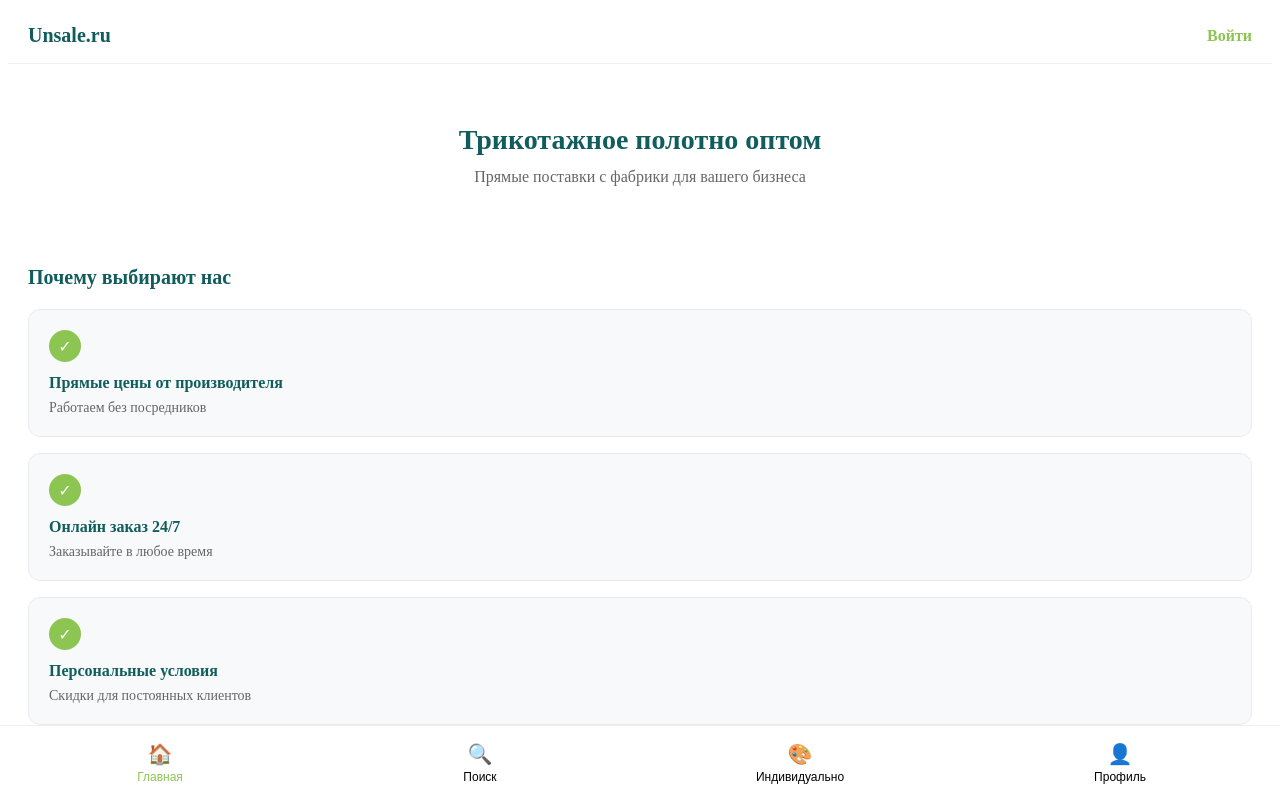
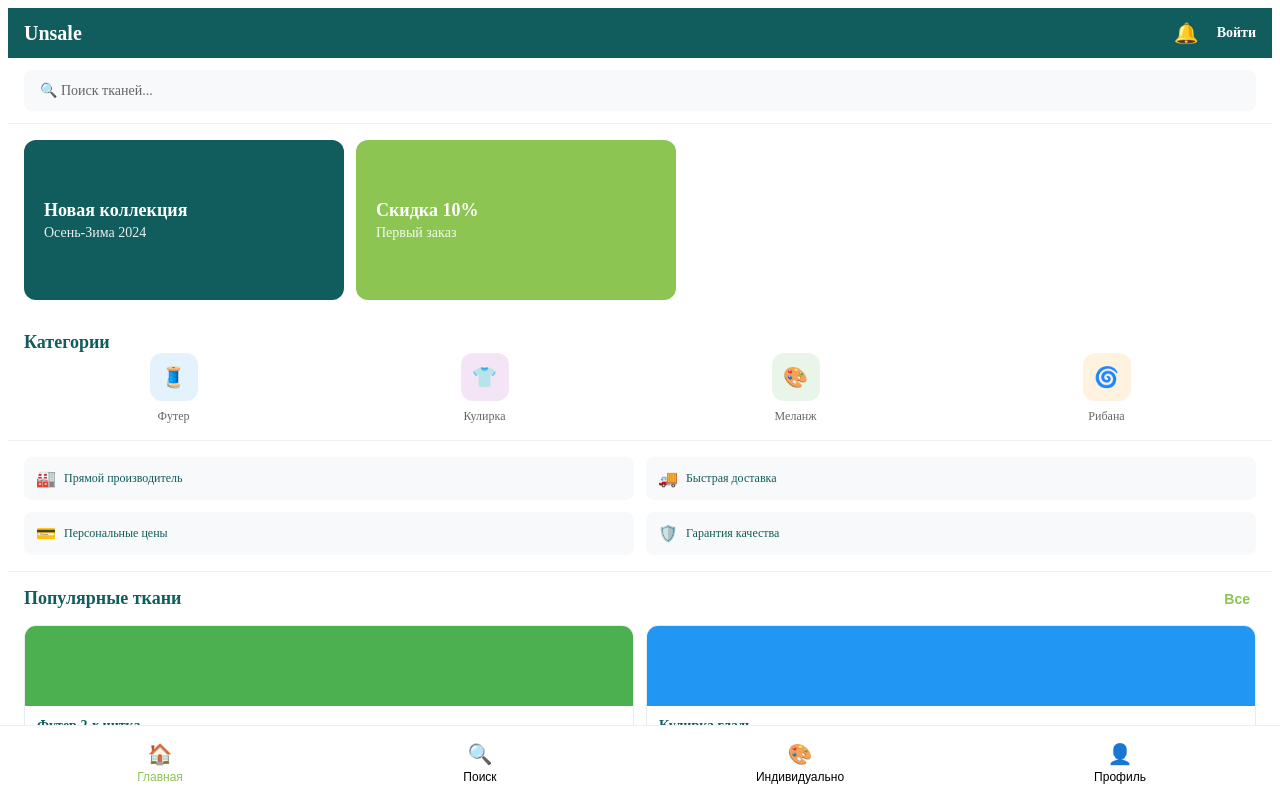
Before and after one commit to Ismail99991/unsale_mvp, a Next.js app in the folder apps/web/: page / in a window 1280 px wide. Shown: the top 798 px of the page. Built offline with nearby package versions, Linux system fonts and the light colour scheme.

Commit message:
Update index.js

```diff
--- a/apps/web/pages/index.js
+++ b/apps/web/pages/index.js
@@ -4,62 +4,96 @@ import { useState } from 'react'
 export default function Home() {
   const [activeTab, setActiveTab] = useState('home')
 
-  // Моковые данные товаров для демонстрации
-  const featuredProducts = [
-    { id: 1, name: 'Футер 2-х нитка', price: '$3.20', composition: '100% хлопок' },
-    { id: 2, name: 'Кулирка гладь', price: '$2.80', composition: '100% хлопок' },
-    { id: 3, name: 'Меланж серый', price: '$3.75', composition: '90% хлопок, 10% полиэстер' },
-    { id: 4, name: 'Рибана 1x1', price: '$3.10', composition: '95% хлопок, 5% эластан' }
+  // Баннеры/акции
+  const banners = [
+    { id: 1, title: 'Новая коллекция', subtitle: 'Осень-Зима 2024', color: '#115c5c' },
+    { id: 2, title: 'Скидка 10%', subtitle: 'Первый заказ', color: '#8cc552' }
   ]
 
+  // Быстрые категории
+  const categories = [
+    { id: 1, name: 'Футер', icon: '🧵', color: '#e3f2fd' },
+    { id: 2, name: 'Кулирка', icon: '👕', color: '#f3e5f5' },
+    { id: 3, name: 'Меланж', icon: '🎨', color: '#e8f5e8' },
+    { id: 4, name: 'Рибана', icon: '🌀', color: '#fff3e0' }
+  ]
+
+  // Популярные товары
+  const featuredProducts = [
+    { id: 1, name: 'Футер 2-х нитка', price: '$3.20', color: '#4CAF50' },
+    { id: 2, name: 'Кулирка гладь', price: '$2.80', color: '#2196F3' },
+    { id: 3, name: 'Меланж серый', price: '$3.75', color: '#9E9E9E' },
+    { id: 4, name: 'Рибана 1x1', price: '$3.10', color: '#FF9800' }
+  ]
+
+  // Компактные преимущества
   const advantages = [
-    {
-      title: 'Прямые цены от производителя',
-      description: 'Работаем без посредников'
-    },
-    {
-      title: 'Онлайн заказ 24/7',
-      description: 'Заказывайте в любое время'
-    },
-    {
-      title: 'Персональные условия',
-      description: 'Скидки для постоянных клиентов'
-    },
-    {
-      title: 'Собственная логистика',
-      description: 'Быстрая доставка по всей России'
-    }
+    { icon: '🏭', text: 'Прямой производитель' },
+    { icon: '🚚', text: 'Быстрая доставка' },
+    { icon: '💳', text: 'Персональные цены' },
+    { icon: '🛡️', text: 'Гарантия качества' }
   ]
 
   return (
     <div style={styles.container}>
       {/* Шапка */}
       <header style={styles.header}>
-        <h1 style={styles.logo}>Unsale.ru</h1>
-        <Link href="/auth" style={styles.loginButton}>
-          Войти
-        </Link>
+        <h1 style={styles.logo}>Unsale</h1>
+        <div style={styles.headerActions}>
+          <button style={styles.iconButton}>🔔</button>
+          <Link href="/auth" style={styles.loginButton}>
+            Войти
+          </Link>
+        </div>
       </header>
+
+      {/* Поисковая строка */}
+      <div style={styles.searchBar}>
+        <div style={styles.searchInput}>
+          🔍 Поиск тканей...
+        </div>
+      </div>
 
       {/* Основной контент */}
       <main style={styles.main}>
         {activeTab === 'home' && (
           <>
-            {/* Герой-секция */}
-            <section style={styles.hero}>
-              <h2 style={styles.heroTitle}>Трикотажное полотно оптом</h2>
-              <p style={styles.heroSubtitle}>Прямые поставки с фабрики для вашего бизнеса</p>
+            {/* Баннеры */}
+            <section style={styles.bannersSection}>
+              <div style={styles.bannersContainer}>
+                {banners.map(banner => (
+                  <div key={banner.id} style={{...styles.banner, backgroundColor: banner.color}}>
+                    <div style={styles.bannerContent}>
+                      <h3 style={styles.bannerTitle}>{banner.title}</h3>
+                      <p style={styles.bannerSubtitle}>{banner.subtitle}</p>
+                    </div>
+                  </div>
+                ))}
+              </div>
             </section>
 
-            {/* Преимущества */}
+            {/* Быстрые категории */}
             <section style={styles.section}>
-              <h3 style={styles.sectionTitle}>Почему выбирают нас</h3>
+              <h2 style={styles.sectionTitle}>Категории</h2>
+              <div style={styles.categoriesGrid}>
+                {categories.map(category => (
+                  <div key={category.id} style={styles.categoryCard}>
+                    <div style={{...styles.categoryIcon, backgroundColor: category.color}}>
+                      {category.icon}
+                    </div>
+                    <span style={styles.categoryName}>{category.name}</span>
+                  </div>
+                ))}
+              </div>
+            </section>
+
+            {/* Компактные преимущества */}
+            <section style={styles.section}>
               <div style={styles.advantagesGrid}>
                 {advantages.map((advantage, index) => (
-                  <div key={index} style={styles.advantageCard}>
-                    <div style={styles.advantageIcon}>✓</div>
-                    <h4 style={styles.advantageTitle}>{advantage.title}</h4>
-                    <p style={styles.advantageDesc}>{advantage.description}</p>
+                  <div key={index} style={styles.advantageItem}>
+                    <div style={styles.advantageIcon}>{advantage.icon}</div>
+                    <span style={styles.advantageText}>{advantage.text}</span>
                   </div>
                 ))}
               </div>
@@ -67,14 +101,18 @@ export default function Home() {
 
             {/* Популярные товары */}
             <section style={styles.section}>
-              <h3 style={styles.sectionTitle}>Популярные ткани</h3>
+              <div style={styles.sectionHeader}>
+                <h2 style={styles.sectionTitle}>Популярные ткани</h2>
+                <button style={styles.seeAllButton}>Все</button>
+              </div>
               <div style={styles.productsGrid}>
                 {featuredProducts.map(product => (
                   <div key={product.id} style={styles.productCard}>
-                    <div style={styles.productImage}></div>
-                    <h4 style={styles.productName}>{product.name}</h4>
-                    <p style={styles.productComposition}>{product.composition}</p>
-                    <p style={styles.productPrice}>{product.price}/метр</p>
+                    <div style={{...styles.productColor, backgroundColor: product.color}}></div>
+                    <div style={styles.productInfo}>
+                      <h4 style={styles.productName}>{product.name}</h4>
+                      <p style={styles.productPrice}>{product.price}/метр</p>
+                    </div>
                   </div>
                 ))}
               </div>
@@ -82,14 +120,10 @@ export default function Home() {
           </>
         )}
 
+        {/* Остальные вкладки остаются без изменений */}
         {activeTab === 'search' && (
           <div style={styles.tabContent}>
             <h3 style={styles.sectionTitle}>Поиск тканей</h3>
-            <input
-              type="text"
-              placeholder="Поиск по артикулу или названию..."
-              style={styles.searchInput}
-            />
             <p style={styles.comingSoon}>Функция поиска скоро будет доступна</p>
           </div>
         )}
@@ -98,7 +132,7 @@ export default function Home() {
           <div style={styles.tabContent}>
             <h3 style={styles.sectionTitle}>Индивидуальный заказ</h3>
             <p style={styles.comingSoon}>
-              Заказ ткани по вашим образцам и Pantone будет доступен после регистрации
+              Заказ ткани по вашим образцам и Pantone
             </p>
           </div>
         )}
@@ -116,7 +150,7 @@ export default function Home() {
         )}
       </main>
 
-      {/* Нижнее меню в стиле iOS */}
+      {/* Нижнее меню */}
       <nav style={styles.bottomNav}>
         <button
           style={{...styles.navItem, ...(activeTab === 'home' ? styles.navItemActive : {})}}
@@ -158,116 +192,175 @@ const styles = {
   container: {
     minHeight: '100vh',
     backgroundColor: '#ffffff',
-    paddingBottom: '80px' // Место для нижнего меню
+    paddingBottom: '80px'
   },
   header: {
     display: 'flex',
     justifyContent: 'space-between',
     alignItems: 'center',
-    padding: '16px 20px',
-    borderBottom: '1px solid #f0f0f0'
+    padding: '12px 16px',
+    backgroundColor: '#115c5c'
   },
   logo: {
-    color: '#115c5c',
+    color: 'white',
     fontSize: '20px',
     fontWeight: '700',
     margin: 0
   },
+  headerActions: {
+    display: 'flex',
+    alignItems: 'center',
+    gap: '12px'
+  },
+  iconButton: {
+    background: 'none',
+    border: 'none',
+    fontSize: '20px',
+    cursor: 'pointer',
+    color: 'white'
+  },
   loginButton: {
-    color: '#8cc552',
+    color: 'white',
     textDecoration: 'none',
     fontWeight: '600',
-    fontSize: '16px'
+    fontSize: '14px'
+  },
+  searchBar: {
+    padding: '12px 16px',
+    backgroundColor: 'white',
+    borderBottom: '1px solid #f0f0f0'
+  },
+  searchInput: {
+    padding: '12px 16px',
+    backgroundColor: '#f8f9fa',
+    borderRadius: '8px',
+    color: '#666',
+    fontSize: '14px'
   },
   main: {
-    padding: '20px'
+    padding: '0'
   },
-  hero: {
-    textAlign: 'center',
-    padding: '40px 0',
-    marginBottom: '40px'
+  bannersSection: {
+    padding: '16px'
   },
-  heroTitle: {
-    fontSize: '28px',
+  bannersContainer: {
+    display: 'flex',
+    gap: '12px',
+    overflowX: 'auto'
+  },
+  banner: {
+    minWidth: '280px',
+    height: '120px',
+    borderRadius: '12px',
+    padding: '20px',
+    display: 'flex',
+    alignItems: 'center'
+  },
+  bannerContent: {
+    color: 'white'
+  },
+  bannerTitle: {
+    fontSize: '18px',
+    fontWeight: '700',
+    margin: '0 0 4px 0'
+  },
+  bannerSubtitle: {
+    fontSize: '14px',
+    margin: 0,
+    opacity: 0.9
+  },
+  section: {
+    padding: '16px',
+    borderBottom: '1px solid #f0f0f0'
+  },
+  sectionHeader: {
+    display: 'flex',
+    justifyContent: 'space-between',
+    alignItems: 'center',
+    marginBottom: '16px'
+  },
+  sectionTitle: {
+    fontSize: '18px',
     fontWeight: '700',
     color: '#115c5c',
-    margin: '0 0 12px 0'
-  },
-  heroSubtitle: {
-    fontSize: '16px',
-    color: '#666',
     margin: 0
   },
-  section: {
-    marginBottom: '40px'
+  seeAllButton: {
+    color: '#8cc552',
+    background: 'none',
+    border: 'none',
+    fontSize: '14px',
+    fontWeight: '600',
+    cursor: 'pointer'
   },
-  sectionTitle: {
-    fontSize: '20px',
-    fontWeight: '600',
-    color: '#115c5c',
-    margin: '0 0 20px 0'
+  categoriesGrid: {
+    display: 'grid',
+    gridTemplateColumns: 'repeat(4, 1fr)',
+    gap: '12px'
+  },
+  categoryCard: {
+    display: 'flex',
+    flexDirection: 'column',
+    alignItems: 'center',
+    gap: '8px'
+  },
+  categoryIcon: {
+    width: '48px',
+    height: '48px',
+    borderRadius: '12px',
+    display: 'flex',
+    alignItems: 'center',
+    justifyContent: 'center',
+    fontSize: '20px'
+  },
+  categoryName: {
+    fontSize: '12px',
+    color: '#666',
+    textAlign: 'center'
   },
   advantagesGrid: {
     display: 'grid',
-    gap: '16px'
+    gridTemplateColumns: 'repeat(2, 1fr)',
+    gap: '12px'
   },
-  advantageCard: {
+  advantageItem: {
+    display: 'flex',
+    alignItems: 'center',
+    gap: '8px',
+    padding: '12px',
     backgroundColor: '#f8f9fa',
-    padding: '20px',
-    borderRadius: '12px',
-    border: '1px solid #e9ecef'
+    borderRadius: '8px'
   },
   advantageIcon: {
-    width: '32px',
-    height: '32px',
-    backgroundColor: '#8cc552',
-    color: 'white',
-    borderRadius: '50%',
-    display: 'flex',
-    alignItems: 'center',
-    justifyContent: 'center',
-    marginBottom: '12px',
     fontSize: '16px'
   },
-  advantageTitle: {
-    fontSize: '16px',
-    fontWeight: '600',
+  advantageText: {
+    fontSize: '12px',
     color: '#115c5c',
-    margin: '0 0 8px 0'
-  },
-  advantageDesc: {
-    fontSize: '14px',
-    color: '#666',
-    margin: 0
+    fontWeight: '500'
   },
   productsGrid: {
     display: 'grid',
     gridTemplateColumns: 'repeat(2, 1fr)',
-    gap: '16px'
+    gap: '12px'
   },
   productCard: {
     border: '1px solid #e9ecef',
     borderRadius: '12px',
-    padding: '16px',
-    textAlign: 'center'
+    overflow: 'hidden'
   },
-  productImage: {
-    width: '100%',
+  productColor: {
     height: '80px',
-    backgroundColor: '#f8f9fa',
-    borderRadius: '8px',
-    marginBottom: '12px'
+    width: '100%'
+  },
+  productInfo: {
+    padding: '12px'
   },
   productName: {
     fontSize: '14px',
     fontWeight: '600',
     color: '#115c5c',
     margin: '0 0 4px 0'
-  },
-  productComposition: {
-    fontSize: '12px',
-    color: '#666',
-    margin: '0 0 8px 0'
   },
   productPrice: {
     fontSize: '14px',
@@ -276,16 +369,8 @@ const styles = {
     margin: 0
   },
   tabContent: {
-    padding: '40px 0',
+    padding: '40px 20px',
     textAlign: 'center'
-  },
-  searchInput: {
-    width: '100%',
-    padding: '12px 16px',
-    border: '1px solid #ddd',
-    borderRadius: '8px',
-    fontSize: '16px',
-    marginBottom: '20px'
   },
   comingSoon: {
     color: '#666',
```
